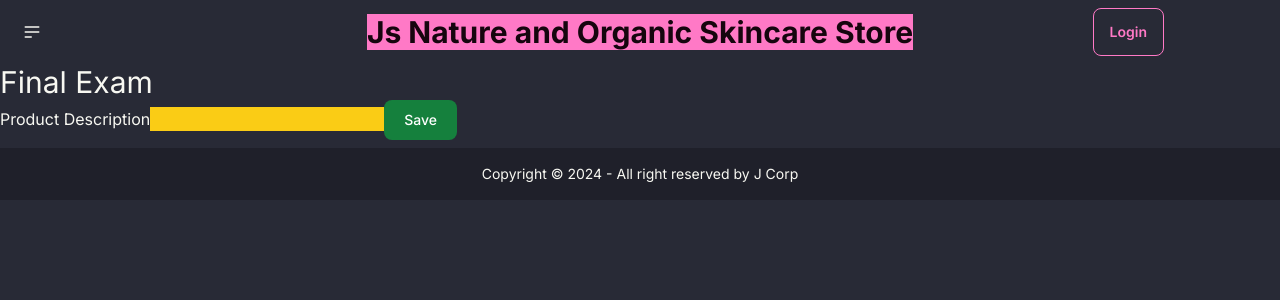
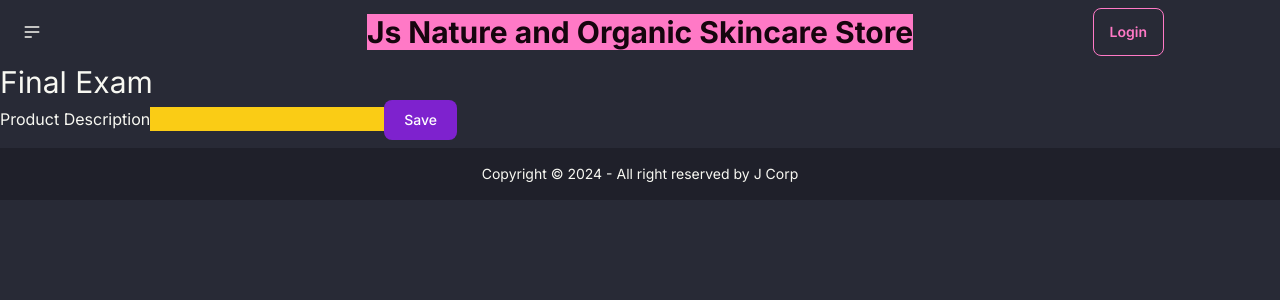
Before and after one commit to judynliu/exam2, a Next.js app: page /final in a window 1280 px wide. Shown: the top 300 px of the page. Built offline with nearby package versions, Linux system fonts and the light colour scheme.

Commit message:
button color

```diff
--- a/app/final/page.tsx
+++ b/app/final/page.tsx
@@ -6,7 +6,7 @@
         <label htmlFor="product">Product Description</label>
         <input type="text" name="product" id="product" className="text-black
         bg-yellow-400" />
-        <button className="focus:outline-none text-white bg-green-700 hover:bg-green-800 focus:ring-4 focus:ring-green-300 font-medium rounded-lg text-sm px-5 py-2.5 me-2 mb-2 dark:bg-green-600 dark:hover:bg-green-700 dark:focus:ring-green-800" type="submit">Save</button>
+        <button className="focus:outline-none text-white bg-purple-700 hover:bg-purple-800 focus:ring-4 focus:ring-purple-300 font-medium rounded-lg text-sm px-5 py-2.5 mb-2 dark:bg-purple-600 dark:hover:bg-purple-700 dark:focus:ring-purple-900" type="submit">Save</button>
       </form>
       </>
     );
```
